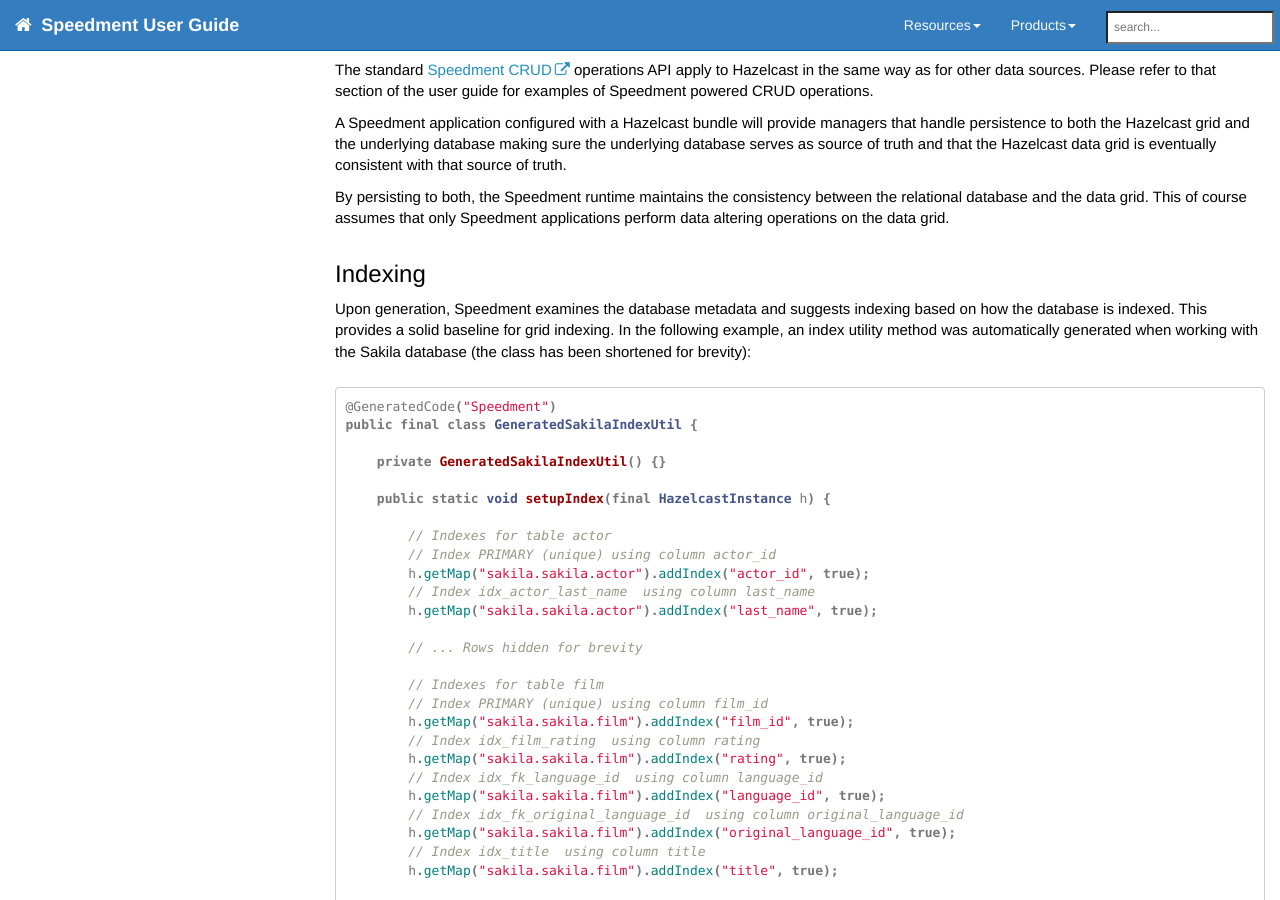
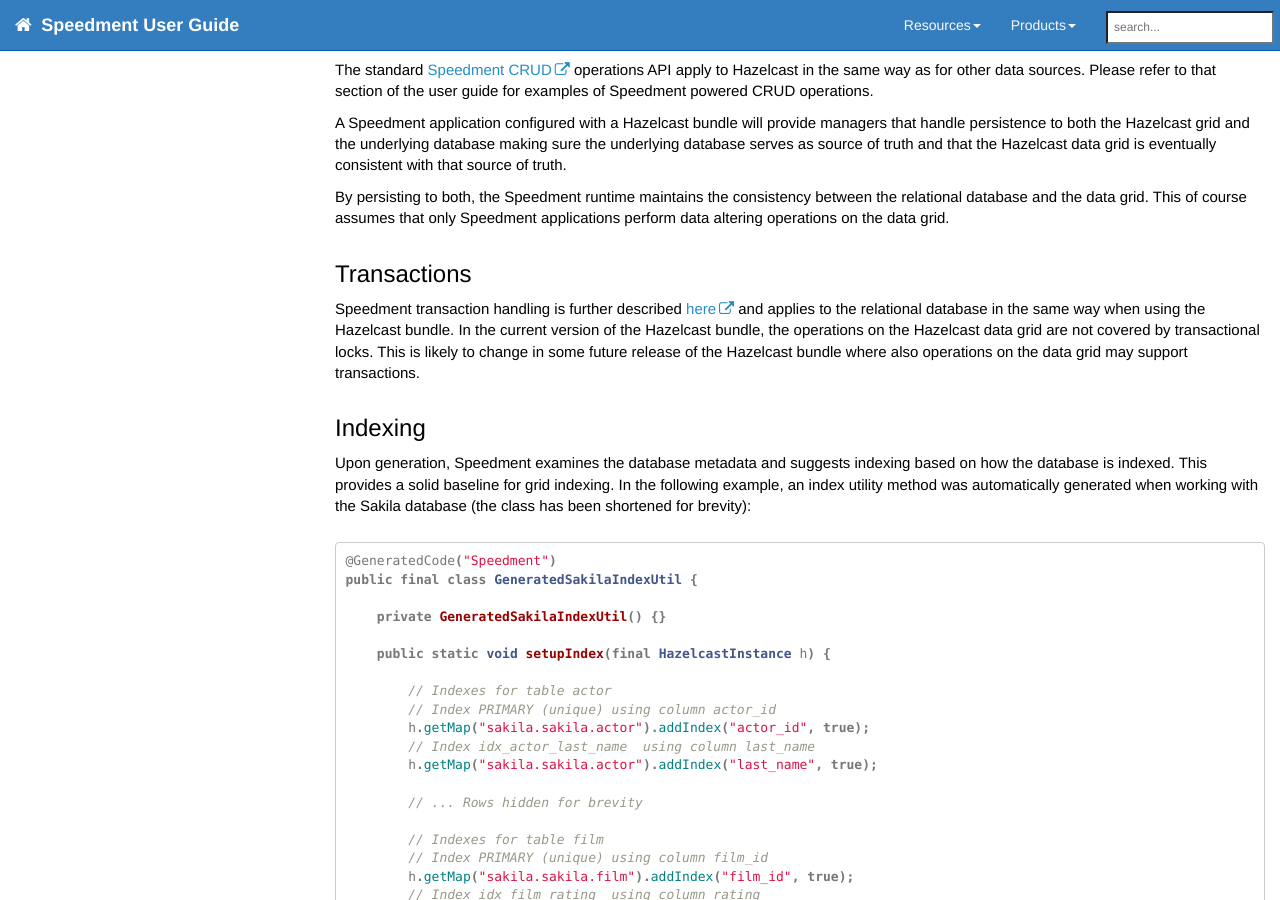
Before and after one commit to speedment/speedment-doc, a Jekyll site: the page built from pages/hazelcast.md, in a window 1280 px wide and 900 px high, scrolled down 13936 px. Built offline with Jekyll 4.4.1, drawn with Linux system fonts in a browser that asks for light colours; nearby versions of some CDN libraries; comment, search, counter and statistics services are not loaded.

Commit message:
Add paragraph about (lack of) Hazelcast transactions

```diff
--- a/pages/hazelcast.md
+++ b/pages/hazelcast.md
@@ -613,7 +613,6 @@
 refer to that section of the user guide for examples of Speedment powered CRUD
 operations.
 
-
 A Speedment application configured with a Hazelcast bundle will provide
 managers that handle persistence to both the Hazelcast grid and the underlying
 database making sure the underlying database serves as source of truth and that
@@ -622,6 +621,14 @@
 By persisting to both, the Speedment runtime maintains the consistency
 between the relational database and the data grid. This of course assumes that only
 Speedment applications perform data altering operations on the data grid.
+
+
+## Transactions
+Speedment transaction handling is further described [here](https://speedment.github.io/speedment-doc/crud.html#transactions)
+and applies to the relational database in the same way when using the Hazelcast bundle.
+In the current version of the Hazelcast bundle, the operations on the Hazelcast data grid
+are not covered by transactional locks. This is likely to change in some future release
+of the Hazelcast bundle where also operations on the data grid may support transactions.
 
 
 ## Indexing
```
